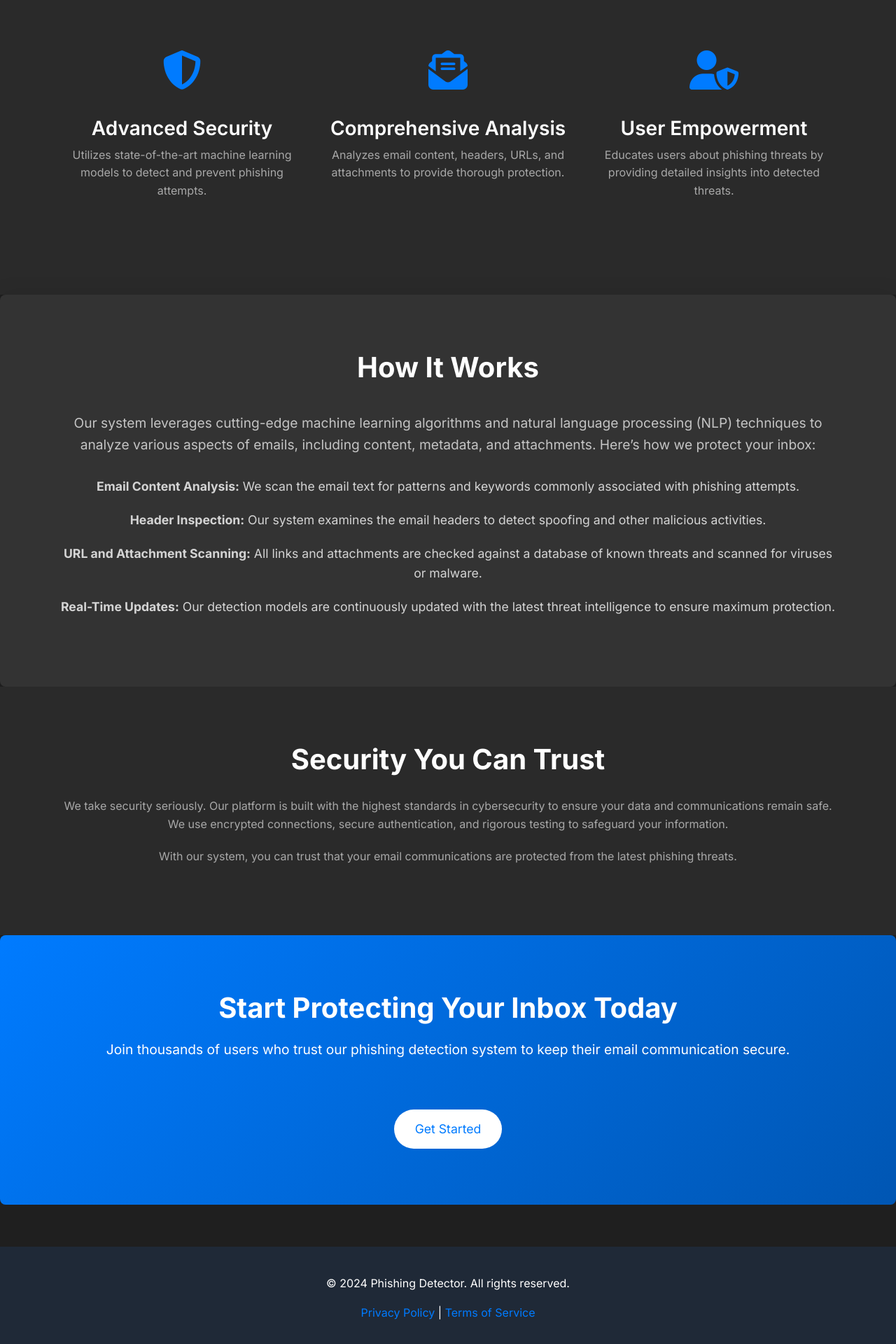
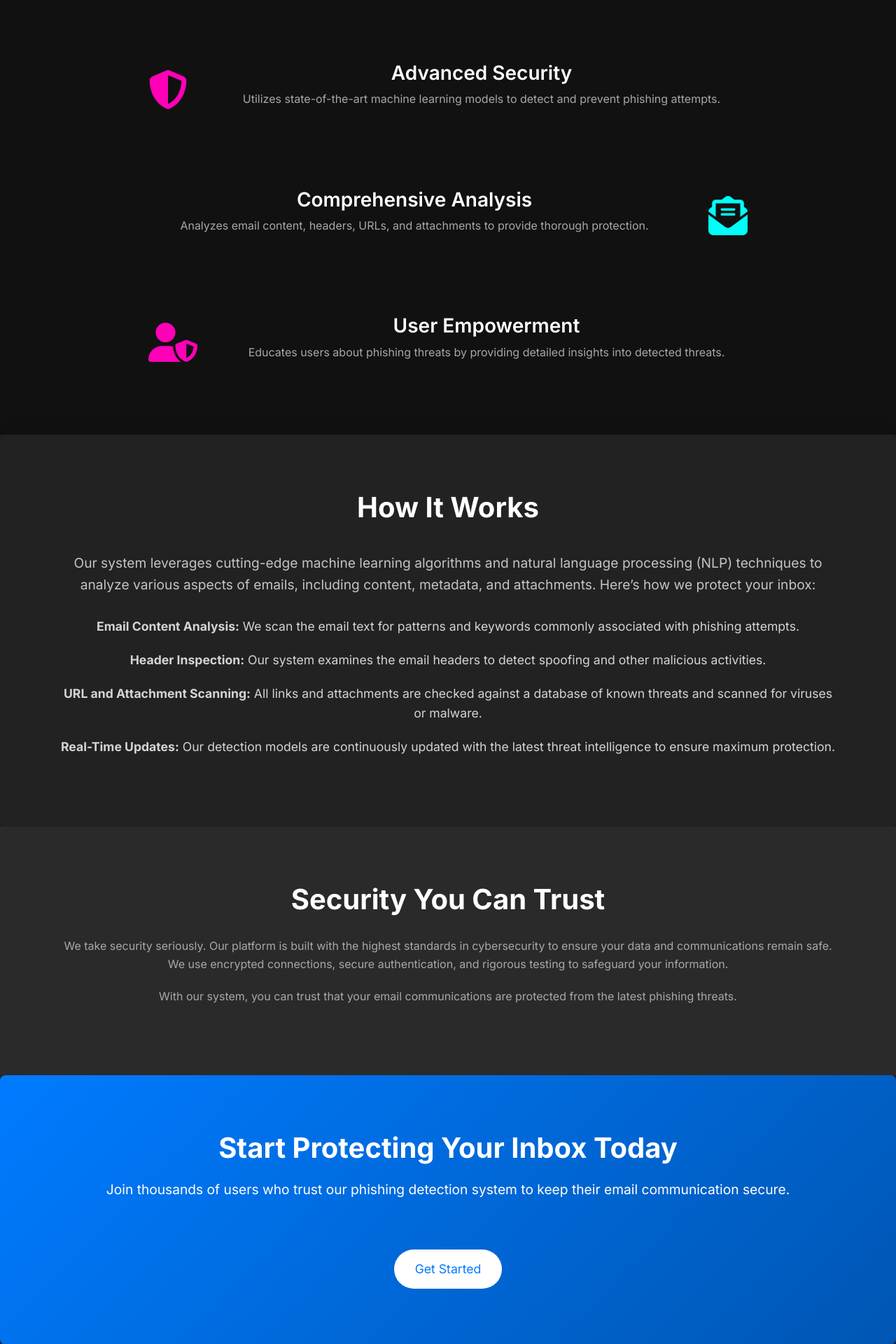
Before and after one commit to dy-nobsokun1/EmailPhishingDetection, a Flask app: page / in a window 1280 px wide. Shown: the part 600-2520 px from the top of the page at 70% size. Run offline with Flask 3, Linux system fonts and the light colour scheme; parts of the project's set-up code (start-up, migrations or seed data) failed here and were passed over; some libraries are stand-ins or nearby versions.

Commit message:
edit main page

```diff
--- a/templates/index.html
+++ b/templates/index.html
@@ -21,7 +21,7 @@
 
         /* Navbar Styles */
         .navbar {
-            background-color: #2c2c2c;
+            background-color: #111;
             padding: 15px 0;
         }
 
@@ -41,7 +41,7 @@
             background-size: cover;
             background-position: center;
             color: #ffffff;
-            padding: 120px 0;
+            padding: 150px 0;
             text-shadow: 2px 2px 12px rgba(0, 0, 0, 0.8);
         }
 
@@ -71,18 +71,34 @@
 
         /* Features Section */
         .features-section {
-            padding: 80px 0;
-            background-color: #2a2a2a;
+            display: flex;
+            flex-direction: column;
+            justify-content: center;
+            align-items: center;
+            margin: auto;
+            padding: 40px 0;
+            background-color: #111;
         }
 
         .feature {
-            margin-bottom: 40px;
+            width: 100%;
+            display: flex;
+            justify-content: space-evenly;
+            padding: 0 15%;
+            margin: 2% 0;
         }
 
         .feature-icon {
             font-size: 3.5rem;
-            color: #007bff;
-            margin-bottom: 20px;
+            color: #fff;
+            margin: 20px;
+        }
+
+        .feature-disc {
+            display: flex;
+            flex-direction: column;
+            justify-content: center;
+            width: 70%;
         }
 
         .feature h3 {
@@ -97,7 +113,7 @@
 
         /* How It Works Section */
         .how-it-works-section {
-            background-color: #333333;
+            background-color: #222;
             padding: 80px 0;
             border-radius: 8px;
             box-shadow: 0 0 30px rgba(0, 0, 0, 0.1);
@@ -222,7 +238,7 @@
 
 <body>
     <!-- Navbar -->
-    <nav class="navbar navbar-expand-lg navbar-dark">
+    <nav class="navbar navbar-expand-lg">
         <div class="container">
             <a class="navbar-brand" href="#">Phishing Detector</a>
             <button class="navbar-toggler" type="button" data-toggle="collapse" data-target="#navbarNav" aria-controls="navbarNav" aria-expanded="false" aria-label="Toggle navigation">
@@ -248,41 +264,44 @@
     </nav>
 
     <!-- Hero Section -->
-    <section class="hero-section text-center d-flex align-items-center">
-        <div class="container">
+    <section class="hero-section text-center d-flex align-items-center" style="position: relative; background-color: transparent; overflow: hidden;">
+        <img src="../static/homepage-banner.png" style="position: absolute; width: 100%; z-index: 0;" />
+        <div class="container" style="z-index: 1;">
             <h1>Email Phishing Detection System</h1>
             <p>Protect your inbox from phishing attacks with our advanced detection system using machine learning and NLP techniques.</p>
-            <a href="#start" class="btn btn-primary btn-lg">Get Started</a>
+            <a href="#start" class="btn btn-light btn-lg">Get Started</a>
         </div>
     </section>
 
     <!-- Features Section -->
     <section class="features-section text-center">
-        <div class="container">
-            <div class="row">
-                <div class="col-md-4 feature">
-                    <div class="feature-icon">
-                        <i class="fas fa-shield-alt"></i>
-                    </div>
+            <div class="row-md-4 feature">
+                <div class="feature-icon" style="color: #ff00b7;">
+                    <i class="fas fa-shield-alt"></i>
+                </div>
+                <div class="col feature-disc">
                     <h3>Advanced Security</h3>
                     <p>Utilizes state-of-the-art machine learning models to detect and prevent phishing attempts.</p>
                 </div>
-                <div class="col-md-4 feature">
-                    <div class="feature-icon">
-                        <i class="fas fa-envelope-open-text"></i>
-                    </div>
+            </div>
+            <div class="row-md-4 feature">
+                <div class="col feature-disc">
                     <h3>Comprehensive Analysis</h3>
                     <p>Analyzes email content, headers, URLs, and attachments to provide thorough protection.</p>
                 </div>
-                <div class="col-md-4 feature">
-                    <div class="feature-icon">
-                        <i class="fas fa-user-shield"></i>
-                    </div>
+                <div class="feature-icon" style="color: #00fff7;">
+                    <i class="fas fa-envelope-open-text"></i>
+                </div>
+            </div>
+            <div class="row-md-4 feature">
+                <div class="feature-icon" style="color: #ff00b7;">
+                    <i class="fas fa-user-shield"></i>
+                </div>
+                <div class="col feature-disc">
                     <h3>User Empowerment</h3>
                     <p>Educates users about phishing threats by providing detailed insights into detected threats.</p>
                 </div>
             </div>
-        </div>
     </section>
 
     <!-- How It Works Section -->
```
Also changed, not shown: static/homepage-banner.png (added).
